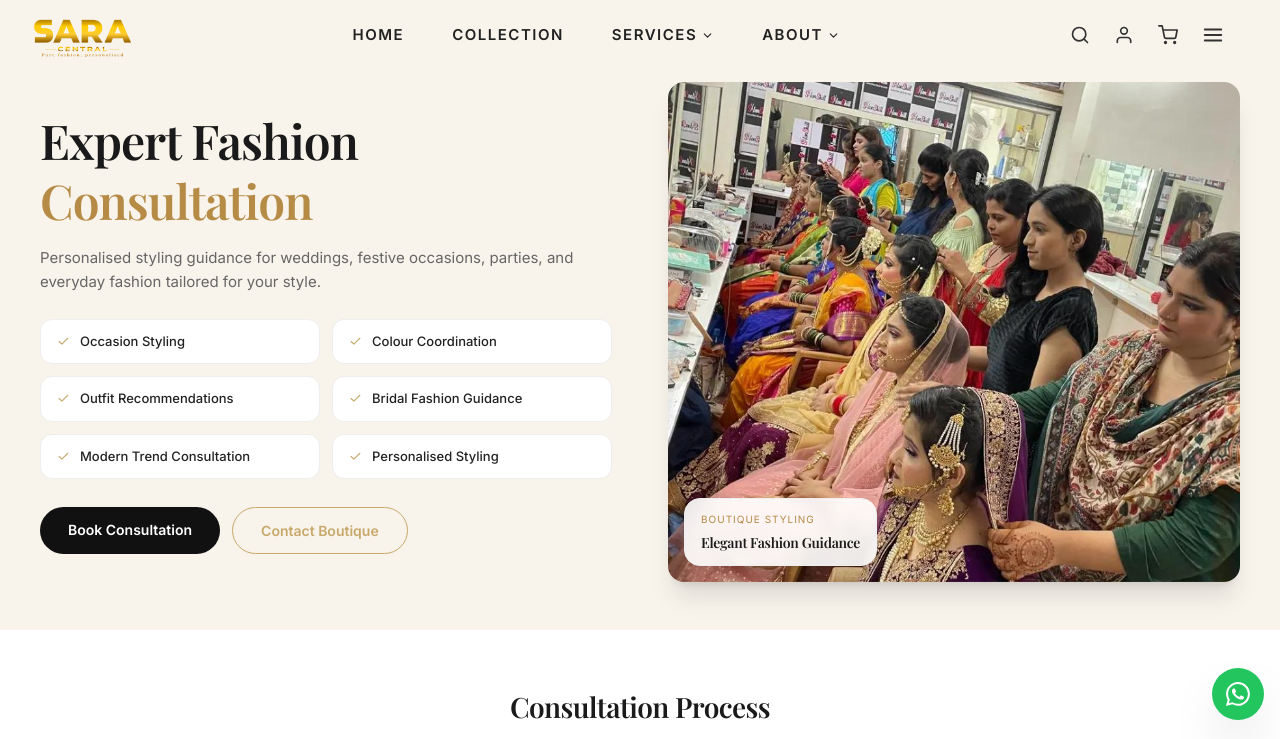
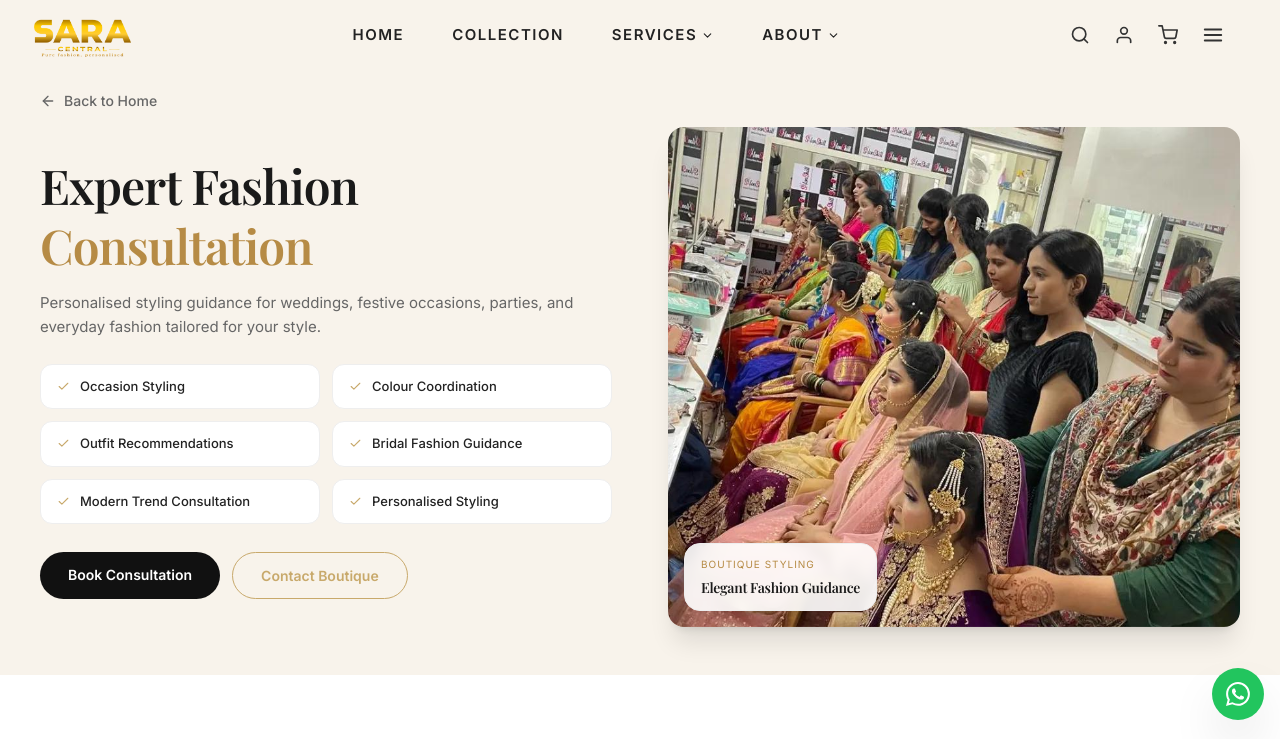
Before and after one commit to intouchmarketingsolutions/Sara_Fashions, a React (Vite) app: page /consultation in a window 1280 px wide. Shown: the top 739 px of the page. Built offline with nearby package versions, Linux system fonts and the light colour scheme.

Commit message:
Add back button with text to all content pages

```diff
--- a/src/pages/About.jsx
+++ b/src/pages/About.jsx
@@ -1,5 +1,6 @@
 import { motion } from 'framer-motion'
-import { FiAward, FiHeart, FiScissors, FiUsers } from 'react-icons/fi'
+import { FiAward, FiHeart, FiScissors, FiUsers, FiArrowLeft } from 'react-icons/fi'
+import { useNavigate } from 'react-router-dom'
 
 import heroImage    from '../assets/images/categories/saree.jpg'
 import boutiqueImage from '../assets/images/categories/lehenga.jpg'
@@ -12,11 +13,22 @@ const values = [
 ]
 
 export default function About() {
+  const navigate = useNavigate()
   return (
     <div className="bg-[#f8f3eb] overflow-hidden min-h-screen">
 
+      {/* BACK BUTTON */}
+      <div className="max-w-7xl mx-auto px-4 sm:px-6 lg:px-10 pt-[78px] sm:pt-[84px] lg:pt-[90px]">
+        <button
+          onClick={() => navigate(-1)}
+          className="flex items-center gap-2 text-[#666] hover:text-[#c8a96b] transition-colors text-[14px] font-medium"
+        >
+          <FiArrowLeft size={16} /> Back to Home
+        </button>
+      </div>
+
       {/* HERO */}
-      <section className="relative pt-[70px] sm:pt-[76px] lg:pt-[82px] pb-10 sm:pb-14">
+      <section className="relative pt-4 pb-10 sm:pb-14">
         <div className="absolute inset-0 bg-gradient-to-br from-[#f8f3eb] via-[#fdfaf6] to-[#efe5d6]" />
 
         <div className="relative max-w-7xl mx-auto px-4 sm:px-6 lg:px-10">
--- a/src/pages/Consultation.jsx
+++ b/src/pages/Consultation.jsx
@@ -1,6 +1,6 @@
 import { motion } from 'framer-motion'
-import { FiCheck, FiUser, FiCalendar, FiAward } from 'react-icons/fi'
-import { Link } from 'react-router-dom'
+import { FiCheck, FiUser, FiCalendar, FiAward, FiArrowLeft } from 'react-icons/fi'
+import { Link, useNavigate } from 'react-router-dom'
 import consultationImage from '../assets/images/categories/consultation.jpg'
 
 const services = [
@@ -16,11 +16,22 @@ const process = [
 ]
 
 export default function Consultation() {
+  const navigate = useNavigate()
   return (
     <div className="bg-[#f8f3eb] overflow-hidden min-h-screen">
 
+      {/* BACK BUTTON */}
+      <div className="max-w-7xl mx-auto px-4 sm:px-6 lg:px-10 pt-[78px] sm:pt-[84px] lg:pt-[90px]">
+        <button
+          onClick={() => navigate(-1)}
+          className="flex items-center gap-2 text-[#666] hover:text-[#c8a96b] transition-colors text-[14px] font-medium"
+        >
+          <FiArrowLeft size={16} /> Back to Home
+        </button>
+      </div>
+
       {/* HERO */}
-      <section className="pt-[70px] sm:pt-[76px] lg:pt-[82px] pb-10 sm:pb-12">
+      <section className="pt-4 pb-10 sm:pb-12">
         <div className="max-w-7xl mx-auto px-4 sm:px-6 lg:px-10">
           <div className="grid lg:grid-cols-2 gap-8 lg:gap-14 items-center">
 
--- a/src/pages/Contact.jsx
+++ b/src/pages/Contact.jsx
@@ -1,12 +1,22 @@
 import { motion } from 'framer-motion'
-import { FiMapPin, FiPhone, FiClock, FiMail, FiInstagram, FiFacebook } from 'react-icons/fi'
+import { FiMapPin, FiPhone, FiClock, FiMail, FiInstagram, FiFacebook, FiArrowLeft } from 'react-icons/fi'
+import { useNavigate } from 'react-router-dom'
 
 export default function Contact() {
+  const navigate = useNavigate()
   return (
     <div className="bg-[#f8f3eb] overflow-hidden min-h-screen">
 
       <section className="pt-[70px] sm:pt-[76px] lg:pt-[82px] pb-10">
         <div className="max-w-7xl mx-auto px-4 sm:px-6 lg:px-10">
+
+          {/* BACK BUTTON */}
+          <button
+            onClick={() => navigate(-1)}
+            className="flex items-center gap-2 text-[#666] hover:text-[#c8a96b] transition-colors mb-5 mt-4 text-[14px] font-medium"
+          >
+            <FiArrowLeft size={16} /> Back to Home
+          </button>
 
           {/* HEADER */}
           <motion.div
--- a/src/pages/ProductDetail.jsx
+++ b/src/pages/ProductDetail.jsx
@@ -1,7 +1,7 @@
 import { useState, useEffect } from 'react'
-import { useParams, Link } from 'react-router-dom'
+import { useParams, Link, useNavigate } from 'react-router-dom'
 import { motion } from 'framer-motion'
-import { FiStar, FiShoppingBag, FiHeart, FiMinus, FiPlus, FiCheck } from 'react-icons/fi'
+import { FiStar, FiShoppingBag, FiHeart, FiMinus, FiPlus, FiCheck, FiArrowLeft } from 'react-icons/fi'
 
 import { allProducts } from '../data/products'
 import { useCart } from '../context/CartContext'
@@ -16,6 +16,7 @@ const reviews = [
 export default function ProductDetail() {
   const { id } = useParams()
   const { addItem } = useCart()
+  const navigate = useNavigate()
 
   const product = allProducts.find((p) => p.id === id)
 
@@ -61,6 +62,14 @@ export default function ProductDetail() {
 
       <section className="pt-[70px] sm:pt-[76px] lg:pt-[82px] pb-10">
         <div className="max-w-7xl mx-auto px-4 sm:px-6 lg:px-10">
+
+          {/* BACK BUTTON */}
+          <button
+            onClick={() => navigate(-1)}
+            className="flex items-center gap-2 text-[#666] hover:text-[#c8a96b] transition-colors mb-5 mt-4 text-[14px] font-medium"
+          >
+            <FiArrowLeft size={16} /> Back to Collection
+          </button>
 
           {/* PRODUCT GRID */}
           <div className="grid lg:grid-cols-2 gap-6 lg:gap-12">
--- a/src/pages/Tailoring.jsx
+++ b/src/pages/Tailoring.jsx
@@ -1,6 +1,6 @@
 import { motion } from 'framer-motion'
-import { FiCheck, FiScissors, FiClock, FiAward } from 'react-icons/fi'
-import { Link } from 'react-router-dom'
+import { FiCheck, FiScissors, FiClock, FiAward, FiArrowLeft } from 'react-icons/fi'
+import { Link, useNavigate } from 'react-router-dom'
 import tailoringImage from '../assets/images/categories/tailoring.jpg'
 
 const services = [
@@ -16,11 +16,22 @@ const process = [
 ]
 
 export default function Tailoring() {
+  const navigate = useNavigate()
   return (
     <div className="bg-[#f8f3eb] overflow-hidden">
 
+      {/* BACK BUTTON */}
+      <div className="max-w-7xl mx-auto px-4 sm:px-6 lg:px-10 pt-[78px] sm:pt-[84px] lg:pt-[90px]">
+        <button
+          onClick={() => navigate(-1)}
+          className="flex items-center gap-2 text-[#666] hover:text-[#c8a96b] transition-colors text-[14px] font-medium"
+        >
+          <FiArrowLeft size={16} /> Back to Home
+        </button>
+      </div>
+
       {/* HERO */}
-      <section className="pt-[70px] sm:pt-[76px] lg:pt-[82px] pb-10 sm:pb-12">
+      <section className="pt-4 pb-10 sm:pb-12">
         <div className="max-w-7xl mx-auto px-4 sm:px-6 lg:px-10">
           <div className="grid lg:grid-cols-2 gap-8 lg:gap-14 items-center">
 
```
